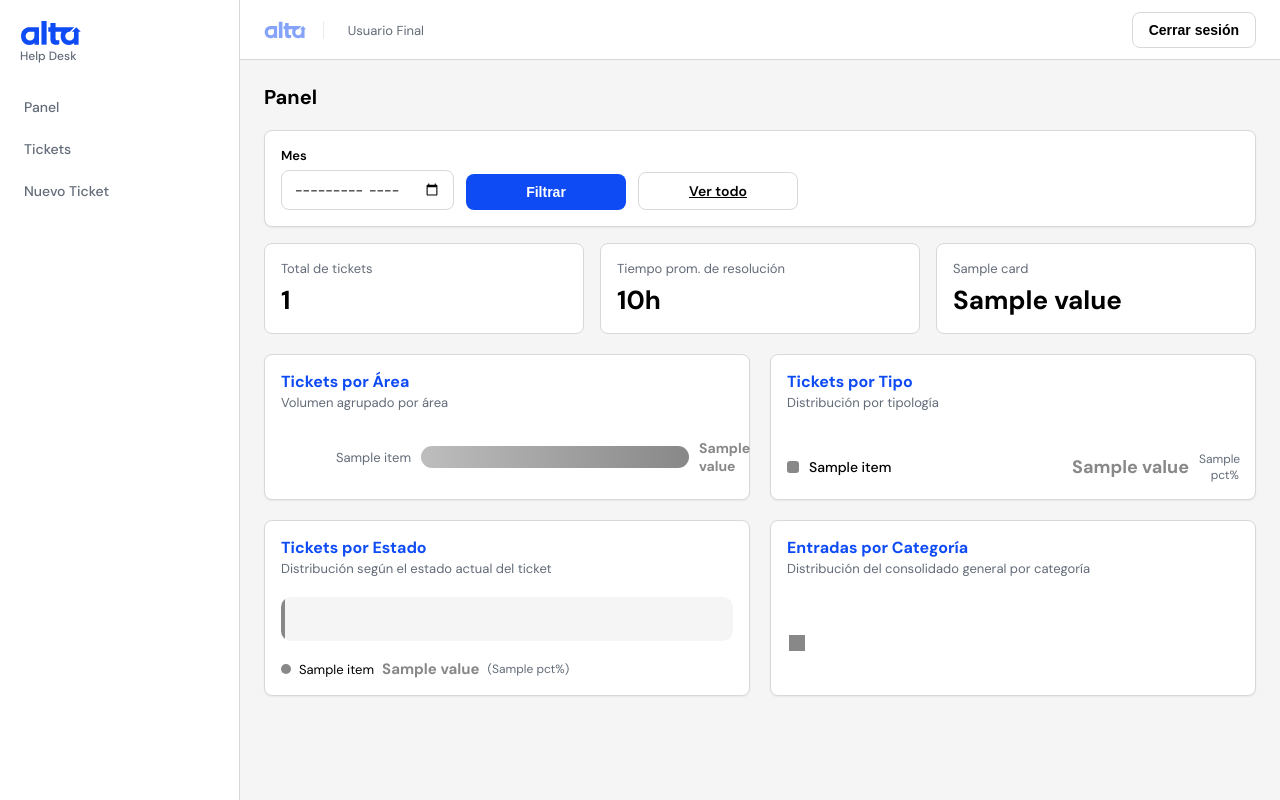
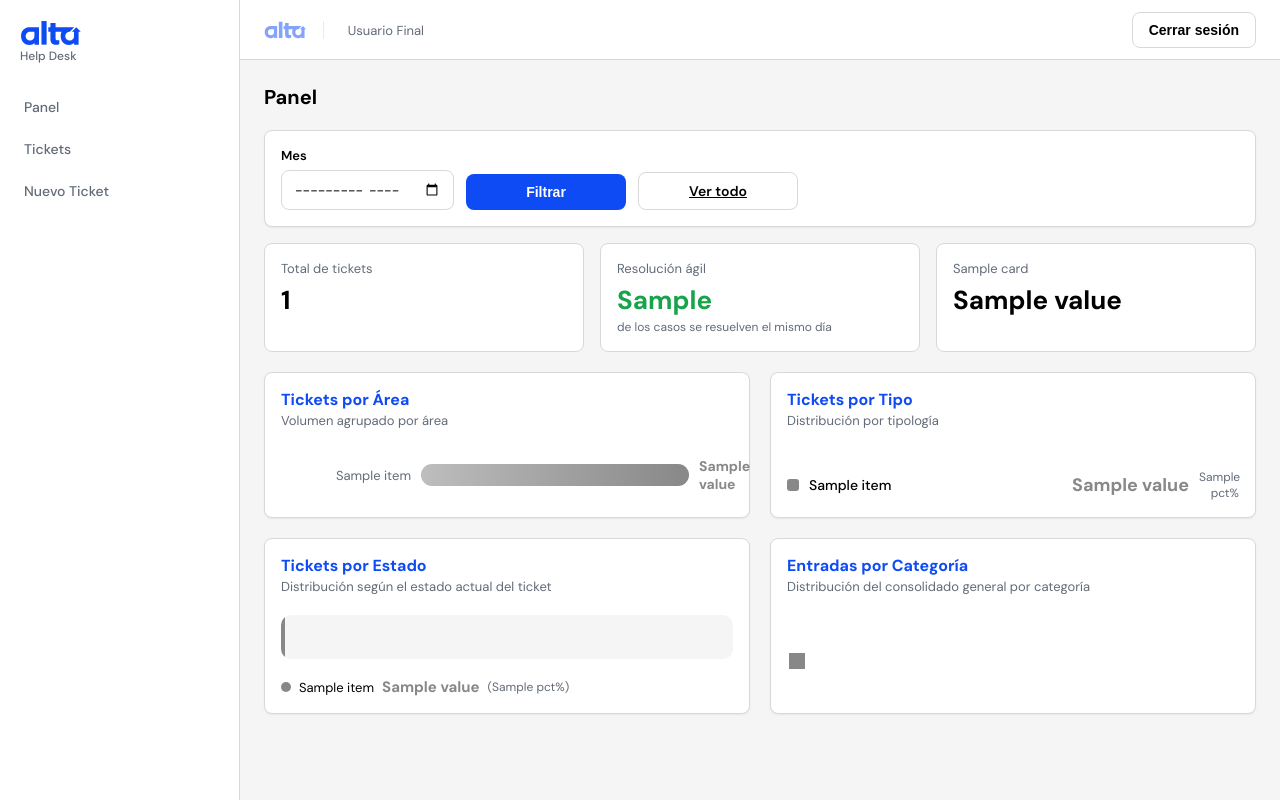
Before and after one commit to InnovacionyProyectos/Help-Desk-Alta, a Python web app: template backend-py/app/templates/dashboard/admin.html in a window 1280 px wide. Run offline with Jinja, Linux system fonts and the light colour scheme; the template is opened without the code that fills it: most values are stand-ins (such as "Sample title", 1, 10 or a date in 2020).

Commit message:
feat: reemplaza promedio de resolucion por % resuelto el mismo dia en el panel
El promedio en horas generaba una alerta de gestion falsa: un puñado de
tickets reales del historico quedaron meses abiertos (backlog real) y
arrastraban el promedio muy por encima de la gestion tipica, pese a que el
81.7% de los tickets se resuelven el mismo dia (mediana real: 0 horas). La
tarjeta ahora muestra ese porcentaje en verde en vez del promedio.

Co-Authored-By: Claude Sonnet 5 <noreply@anthropic.com>

```diff
--- a/backend-py/app/templates/dashboard/admin.html
+++ b/backend-py/app/templates/dashboard/admin.html
@@ -28,8 +28,9 @@
     <p class="stat-card__value">{{ total_tickets }}</p>
   </div>
   <div class="stat-card">
-    <p class="stat-card__label">Tiempo prom. de resolución</p>
-    <p class="stat-card__value">{{ avg_hours }}h</p>
+    <p class="stat-card__label">Resolución ágil</p>
+    <p class="stat-card__value" style="color: var(--color-success);">{{ same_day_display }}</p>
+    <p style="margin:2px 0 0; font-size:12px; color: var(--color-text-muted);">de los casos se resuelven el mismo día</p>
   </div>
   {% for card in highlight_cards %}
   <div class="stat-card">
```
Also changed, not shown: backend-py/app/services/dashboard_service.py (+24 -1 lines), backend-py/app/web/pages/dashboard.py (+8 -3 lines).
